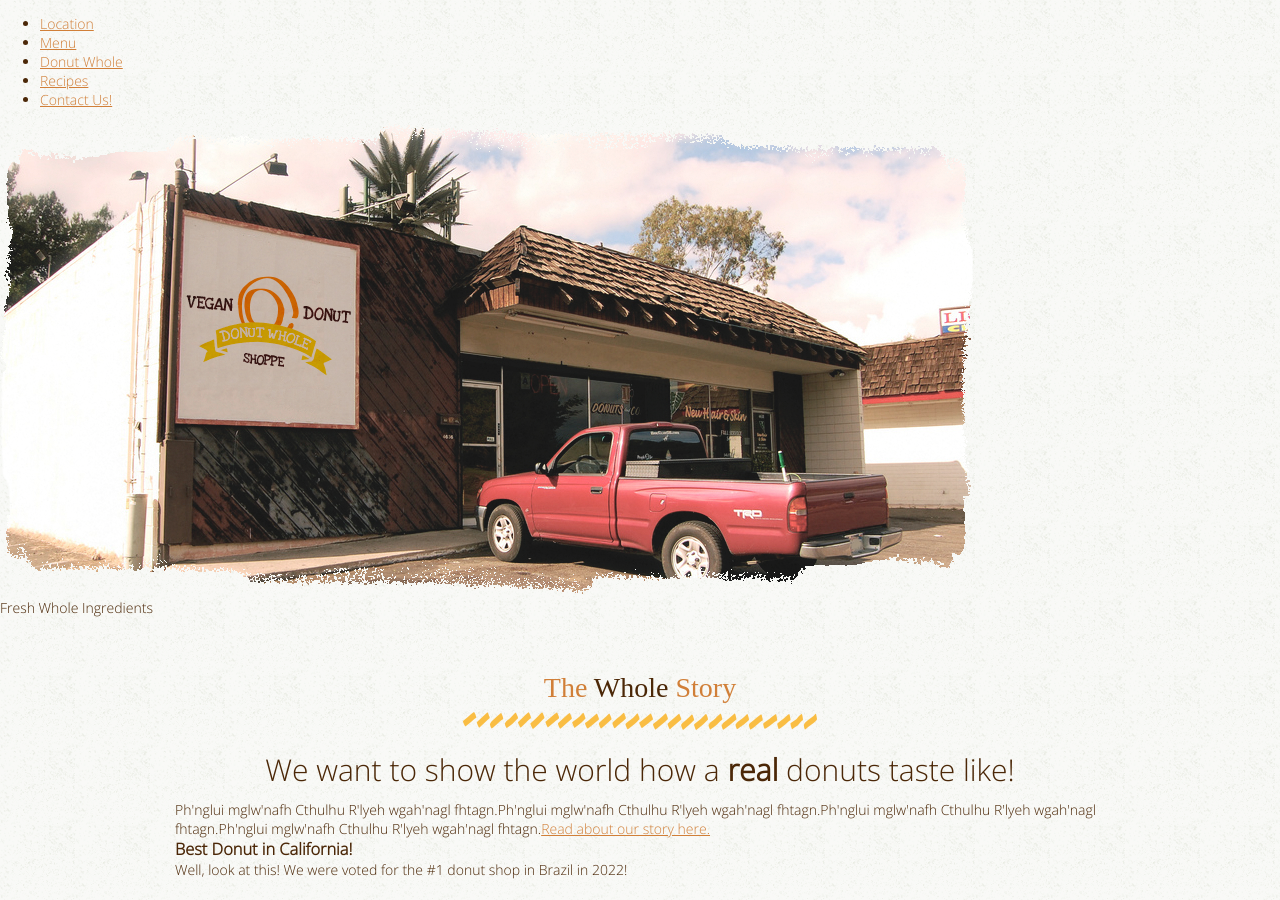
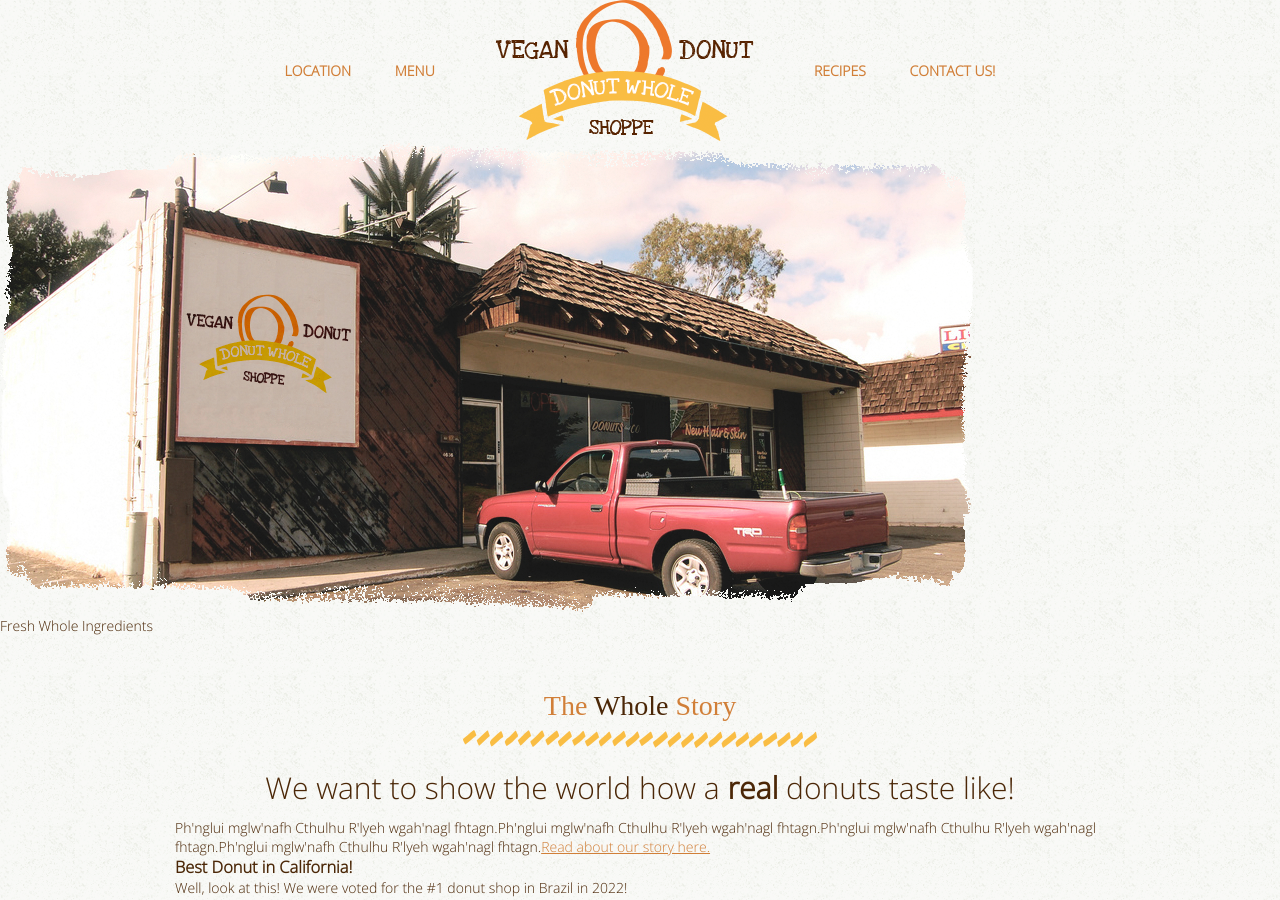
Before and after one commit to Cozzolindo/Vegan-Donnut, a plain HTML site: page index.html in a window 1280 px wide. Shown: the top 900 px of the page. Drawn offline with Linux system fonts and the light colour scheme; a web font is replaced by a local one.

Commit message:
Styling Header

```diff
--- a/css/styles.css
+++ b/css/styles.css
@@ -106,9 +106,47 @@ hr {
 
 }
 /* Header */
+header nav{
+   text-align: center;
+}
 
+header nav ul{
+   margin: 0;
+   padding: 0;
+   list-style: none;
+   display: block;
+   line-height: 141px;
+}
 
+header nav ul li{
+   display: inline-block;
+   padding: 0 20px;
+}
 
+header nav ul li a:hover{
+   color:#4b2707;
+   padding-top: 20px;
+   background: url('../images/tiny-donut.png') top center no-repeat;
+}
+
+header nav ul li a{
+   text-transform: uppercase;
+   text-decoration: none;
+   font-weight: bold;
+}
+
+header nav ul li#logo a{
+   display: block;
+   width: 292px;
+   height: 141px;
+   background: url('../images/logo.png') center center no-repeat;
+   text-indent: -9999px;
+}
+
+header nav ul li#logo a:hover{
+   padding: 0;
+   background: url('../images/logo-hover.png') center center no-repeat;
+}
 /* Hero */
 
 
--- a/index.html
+++ b/index.html
@@ -11,13 +11,13 @@
 	<body>
 
 		<div clas="container">
-			<header>
+			<header class="main">
 				<nav>
-					<ul>
+					<ul class="clearfix">
 						<li><a = href="">Location</a></li>
 						<li><a = href="">Menu</a></li>
 
-						<li><a = href="">Donut Whole</a></li>
+						<li id="logo"><a = href="" title="Return to Shoppe">Donut Whole</a></li>
 
 						<li><a = href="R">Recipes</a></li>
 						<li><a = href="">Contact Us!</a></li>
```
